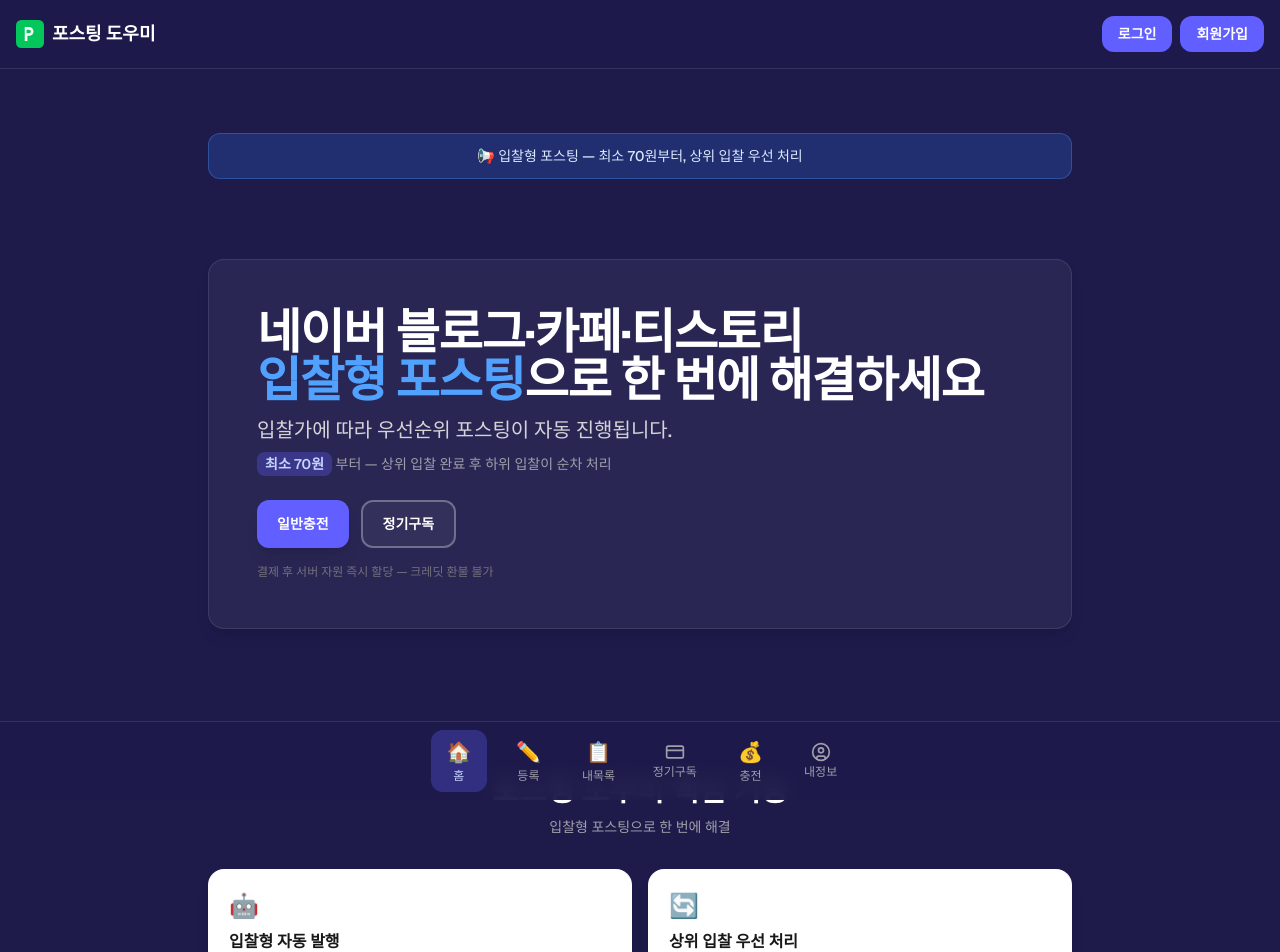
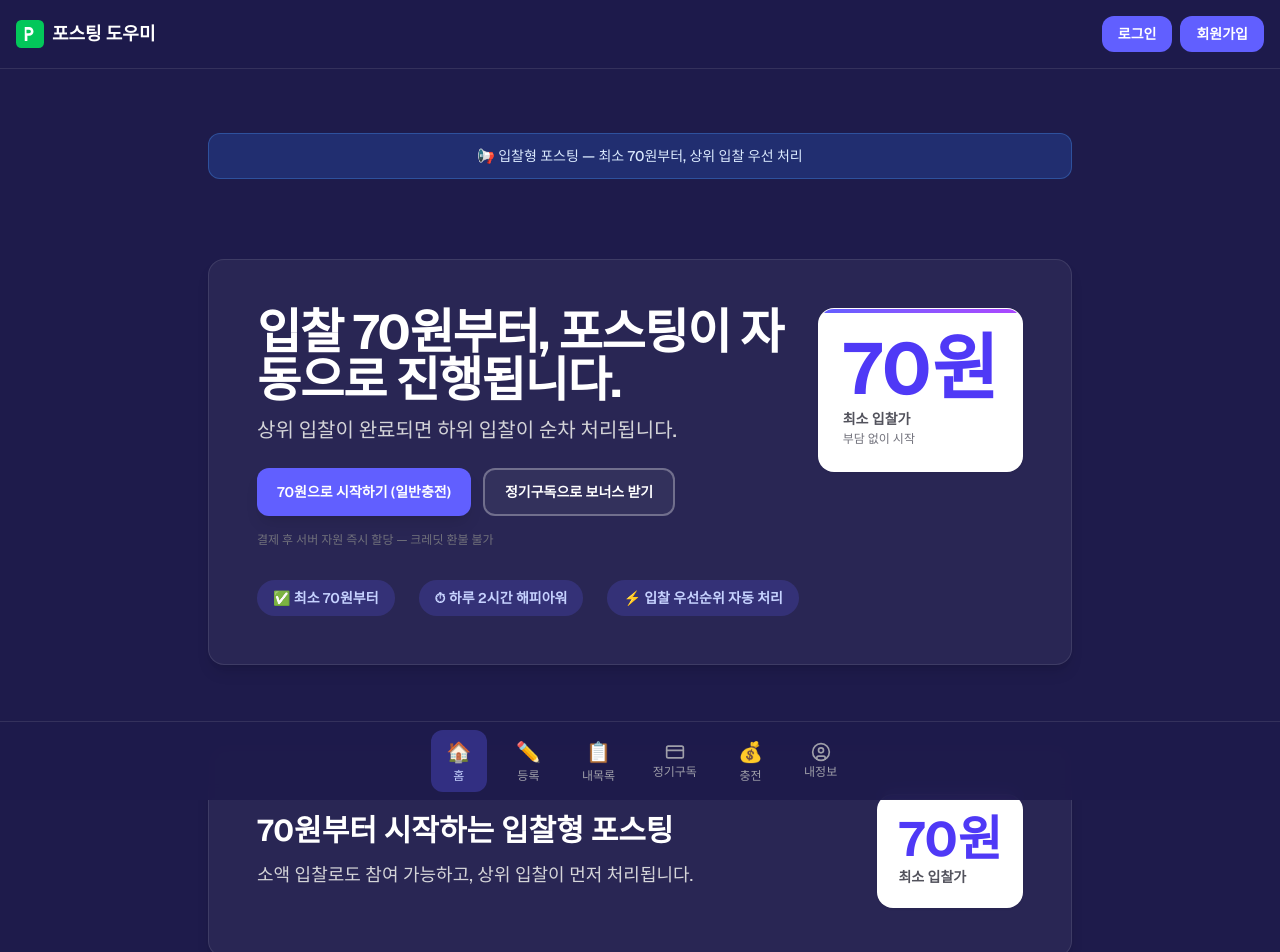
Before and after one commit to chochoonwon-cupang/posting-sass, a Next.js app: page /dashboard in a window 1280 px wide. Shown: the top 952 px of the page. Built offline with nearby package versions, Linux system fonts and the light colour scheme; no server answers.

Commit message:
Move dashboard summary to settings, rename settings to my info, redesign dashboard intro

```diff
--- a/app/globals.css
+++ b/app/globals.css
@@ -48,3 +48,18 @@ body {
 .card-base:hover {
   box-shadow: 0 4px 6px -1px rgb(0 0 0 / 0.07);
 }
+
+@keyframes fade-in-up {
+  from {
+    opacity: 0;
+    transform: translateY(8px);
+  }
+  to {
+    opacity: 1;
+    transform: translateY(0);
+  }
+}
+
+.animate-70-fade-in {
+  animation: fade-in-up 0.5s ease-out forwards;
+}
--- a/components/landing/FinalCTA.tsx
+++ b/components/landing/FinalCTA.tsx
@@ -14,14 +14,14 @@ export function FinalCTA() {
           prefetch={false}
           className="inline-flex items-center justify-center rounded-xl bg-indigo-500 px-5 py-3 text-sm font-semibold text-white shadow-lg transition-all hover:bg-indigo-600 hover:shadow-xl"
         >
-          일반충전
+          70원으로 시작하기 (일반충전)
         </Link>
         <Link
           href="/subscribe"
           prefetch={false}
           className="inline-flex items-center justify-center rounded-xl border-2 border-white/30 bg-white/5 px-5 py-3 text-sm font-semibold text-white transition-all hover:bg-white/10 hover:border-white/50"
         >
-          정기구독
+          정기구독으로 보너스 받기
         </Link>
       </div>
     </section>
--- a/components/landing/HeroSection.tsx
+++ b/components/landing/HeroSection.tsx
@@ -5,18 +5,13 @@ import Link from "next/link";
 export function HeroSection() {
   return (
     <section className="relative overflow-hidden rounded-2xl border border-white/10 bg-white/5 p-8 shadow-lg md:p-12">
-      <div className="relative z-10">
+      <div className="relative z-10 flex flex-col gap-6 md:flex-row md:items-start md:justify-between">
+        <div className="order-2 flex-1 md:order-1">
           <h1 className="text-3xl font-bold tracking-tight text-white md:text-4xl lg:text-5xl">
-          네이버 블로그·카페·티스토리
-          <br />
-          <span className="text-blue-400">입찰형 포스팅</span>으로 한 번에 해결하세요
+            입찰 70원부터, 포스팅이 자동으로 진행됩니다.
           </h1>
           <p className="mt-3 text-lg font-medium text-zinc-300 md:text-xl">
-          입찰가에 따라 우선순위 포스팅이 자동 진행됩니다.
-        </p>
-        <p className="mt-2 text-sm text-zinc-400">
-          <span className="inline-flex items-center rounded-lg bg-indigo-500/30 px-2 py-0.5 font-semibold text-indigo-200">최소 70원</span>
-          {" "}부터 — 상위 입찰 완료 후 하위 입찰이 순차 처리
+            상위 입찰이 완료되면 하위 입찰이 순차 처리됩니다.
           </p>
 
           <div className="mt-6 flex flex-wrap gap-3">
@@ -25,14 +20,14 @@ export function HeroSection() {
               prefetch={false}
               className="inline-flex items-center justify-center rounded-xl bg-indigo-500 px-5 py-3 text-sm font-semibold text-white shadow-lg transition-all hover:bg-indigo-600 hover:shadow-xl"
             >
-            일반충전
+              70원으로 시작하기 (일반충전)
             </Link>
             <Link
               href="/subscribe"
               prefetch={false}
               className="inline-flex items-center justify-center rounded-xl border-2 border-white/30 bg-white/5 px-5 py-3 text-sm font-semibold text-white transition-all hover:bg-white/10 hover:border-white/50"
             >
-            정기구독
+              정기구독으로 보너스 받기
             </Link>
           </div>
 
@@ -40,6 +35,33 @@ export function HeroSection() {
             결제 후 서버 자원 즉시 할당 — 크레딧 환불 불가
           </p>
         </div>
+
+        <div className="order-1 relative flex-shrink-0 md:order-2 md:min-w-[200px]">
+          <div
+            className="animate-70-fade-in relative overflow-hidden rounded-2xl border border-white/20 bg-white p-6 shadow-lg transition-all duration-300 hover:scale-[1.02] hover:shadow-xl"
+            style={{
+              boxShadow: "0 1px 3px 0 rgb(0 0 0 / 0.05)",
+            }}
+          >
+            <div className="absolute left-0 right-0 top-0 h-1 bg-gradient-to-r from-indigo-500 to-purple-500" />
+            <p className="text-6xl font-bold text-indigo-600 md:text-7xl">70원</p>
+            <p className="mt-1 text-sm font-semibold text-zinc-600">최소 입찰가</p>
+            <p className="mt-0.5 text-xs text-zinc-500">부담 없이 시작</p>
+          </div>
+        </div>
+      </div>
+
+      <div className="mt-8 flex flex-col gap-3 sm:flex-row sm:flex-wrap sm:gap-6">
+        <span className="inline-flex items-center gap-2 rounded-full bg-indigo-500/20 px-4 py-2 text-sm font-semibold text-indigo-200">
+          ✅ 최소 70원부터
+        </span>
+        <span className="inline-flex items-center gap-2 rounded-full bg-indigo-500/20 px-4 py-2 text-sm font-semibold text-indigo-200">
+          ⏱ 하루 2시간 해피아워
+        </span>
+        <span className="inline-flex items-center gap-2 rounded-full bg-indigo-500/20 px-4 py-2 text-sm font-semibold text-indigo-200">
+          ⚡ 입찰 우선순위 자동 처리
+        </span>
+      </div>
     </section>
   );
 }
--- /dev/null
+++ b/components/landing/SeventyWonSection.tsx
@@ -0,0 +1,29 @@
+"use client";
+
+export function SeventyWonSection() {
+  return (
+    <section className="flex flex-col gap-6 rounded-2xl border border-white/10 bg-white/5 p-8 shadow-lg md:flex-row md:items-center md:justify-between md:p-12">
+      <div className="flex-1">
+        <h2 className="text-2xl font-bold text-white md:text-3xl">
+          70원부터 시작하는 입찰형 포스팅
+        </h2>
+        <p className="mt-3 text-zinc-300 md:text-lg">
+          소액 입찰로도 참여 가능하고, 상위 입찰이 먼저 처리됩니다.
+        </p>
+      </div>
+
+      <div className="flex-shrink-0">
+        <div
+          className="animate-70-fade-in relative overflow-hidden rounded-2xl border border-white/20 bg-white p-5 shadow-lg transition-all duration-300 hover:scale-[1.02] hover:shadow-xl"
+          style={{
+            boxShadow: "0 1px 3px 0 rgb(0 0 0 / 0.05)",
+          }}
+        >
+          <div className="absolute left-0 right-0 top-0 h-1 bg-gradient-to-r from-indigo-500 to-purple-500" />
+          <p className="text-4xl font-bold text-indigo-600 md:text-5xl">70원</p>
+          <p className="mt-1 text-sm font-semibold text-zinc-600">최소 입찰가</p>
+        </div>
+      </div>
+    </section>
+  );
+}
--- a/src/components/dashboard/DashboardHome.tsx
+++ b/src/components/dashboard/DashboardHome.tsx
@@ -2,6 +2,7 @@
 
 import { EventBanner } from "@/components/landing/EventBanner";
 import { HeroSection } from "@/components/landing/HeroSection";
+import { SeventyWonSection } from "@/components/landing/SeventyWonSection";
 import { PainSection } from "@/components/landing/PainSection";
 import { HowItWorksSection } from "@/components/landing/HowItWorksSection";
 import { HappyHourSection } from "@/components/landing/HappyHourSection";
@@ -15,7 +16,7 @@ export default function DashboardHome() {
       <div className="space-y-16 py-8 md:space-y-20 md:py-12">
         <EventBanner />
         <HeroSection />
-
+        <SeventyWonSection />
         <PainSection />
 
         <HowItWorksSection />
```
Lines whose indentation alone changed are shown as unchanged.
